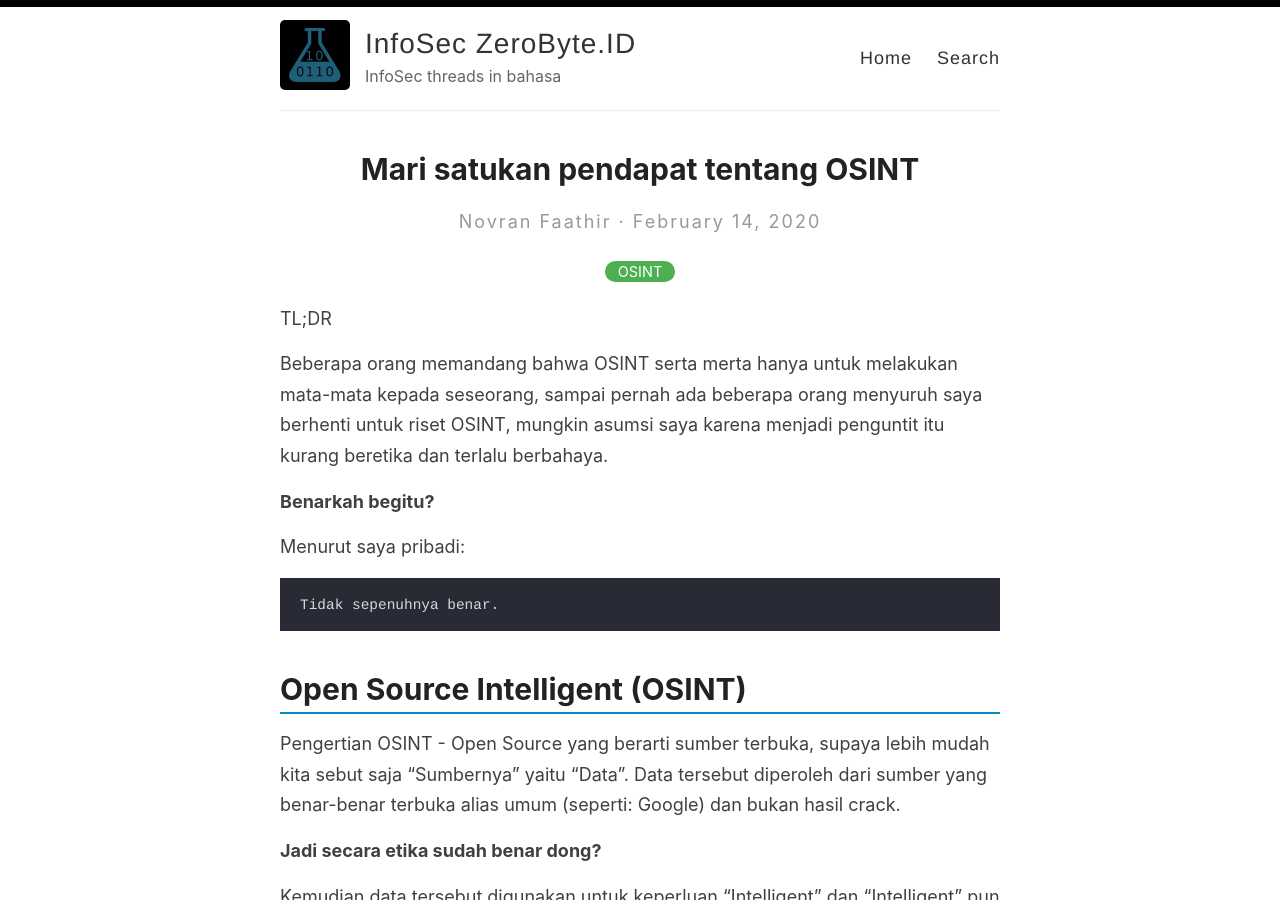
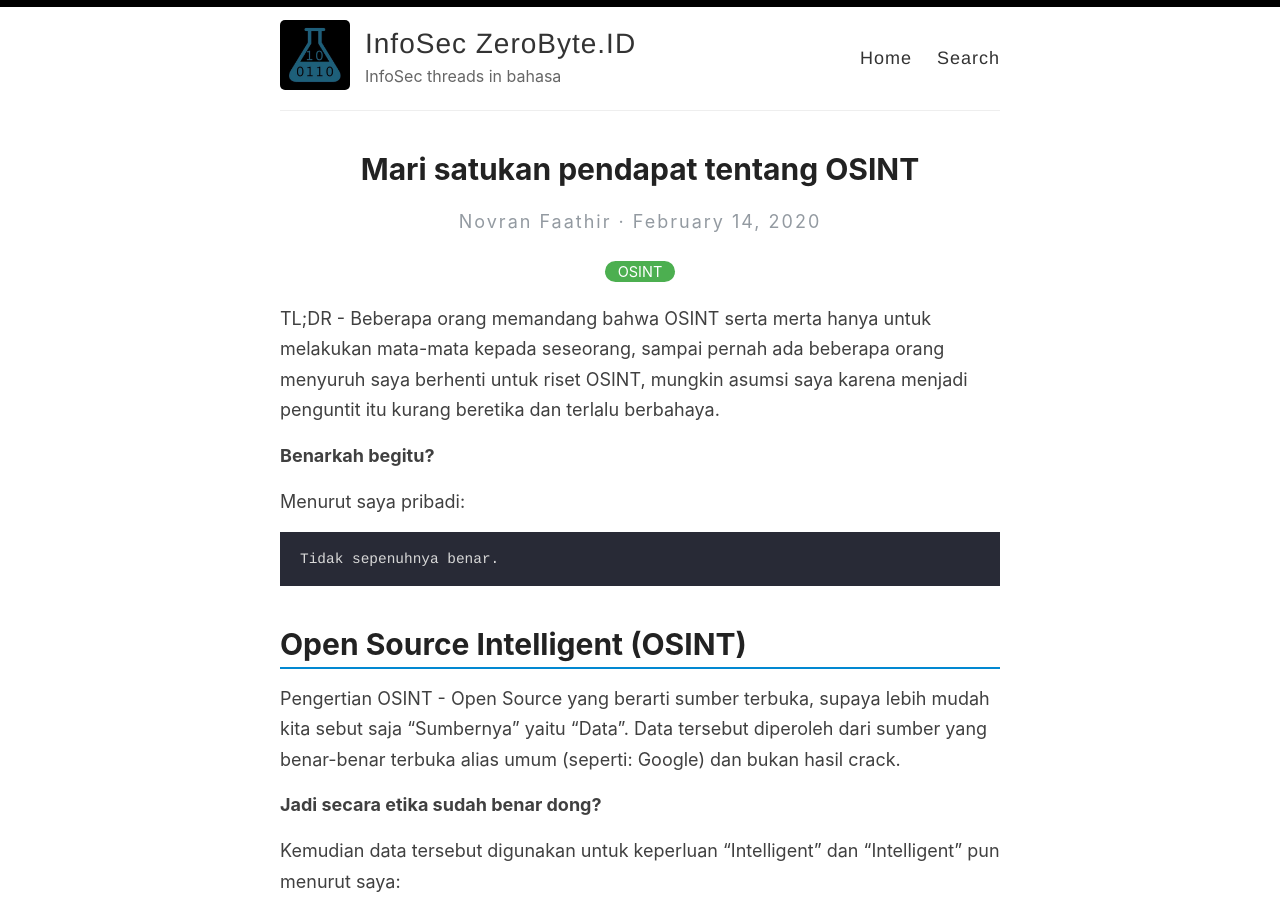
Before and after one commit to amitmerchant1990/reverie, a Jekyll site: the page built from _posts/2020-2-14-satukan-pendapat-tentang-OSINT.md, in a window 1280 px wide and 900 px high. Built offline with Jekyll 4.4.1, drawn with Linux system fonts in a browser that asks for light colours.

```diff
--- a/_posts/2020-2-14-satukan-pendapat-tentang-OSINT.md
+++ b/_posts/2020-2-14-satukan-pendapat-tentang-OSINT.md
@@ -5,9 +5,7 @@ categories: [OSINT]
 author: Novran Faathir
 ---
 
-TL;DR
-
-Beberapa orang memandang bahwa OSINT serta merta hanya untuk melakukan mata-mata kepada seseorang, sampai pernah ada beberapa orang menyuruh saya berhenti untuk riset OSINT, mungkin asumsi saya karena menjadi penguntit itu kurang beretika dan terlalu berbahaya.
+TL;DR - Beberapa orang memandang bahwa OSINT serta merta hanya untuk melakukan mata-mata kepada seseorang, sampai pernah ada beberapa orang menyuruh saya berhenti untuk riset OSINT, mungkin asumsi saya karena menjadi penguntit itu kurang beretika dan terlalu berbahaya.
 
 **Benarkah begitu?**
 
```
